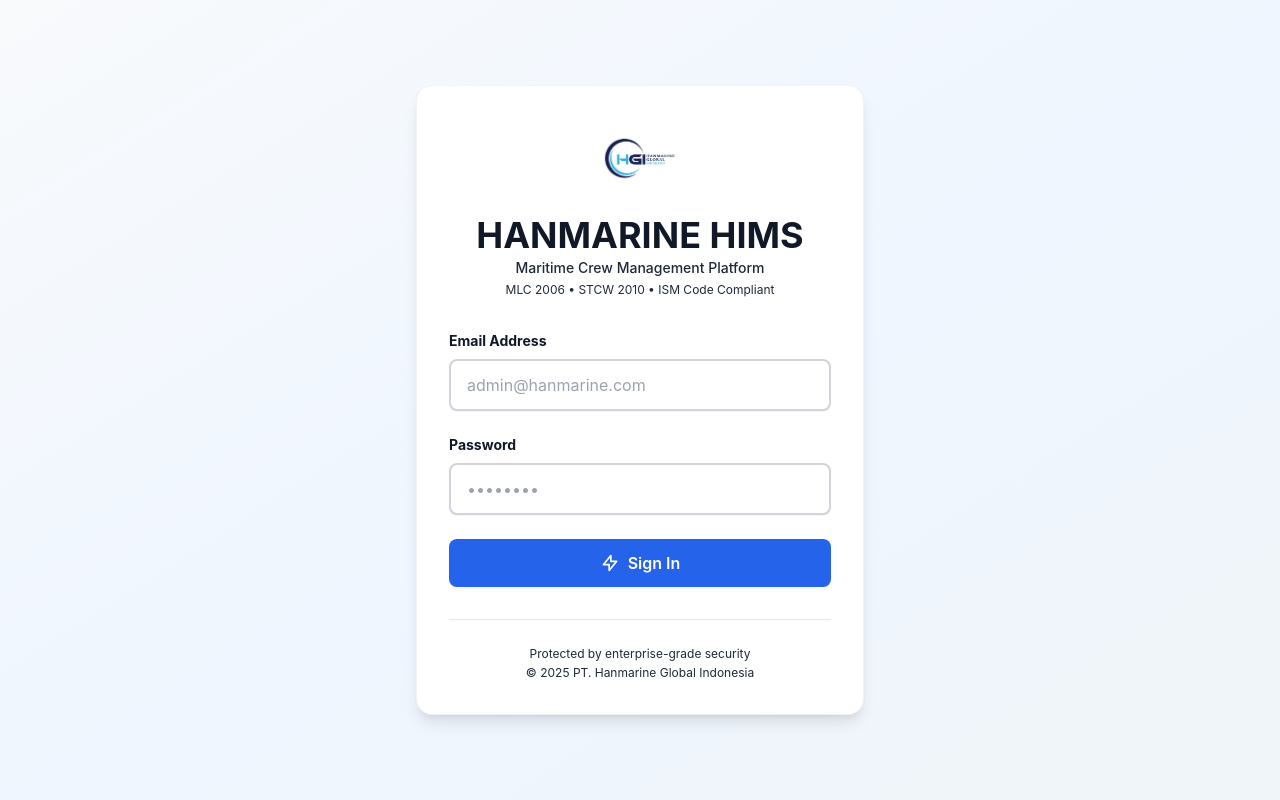
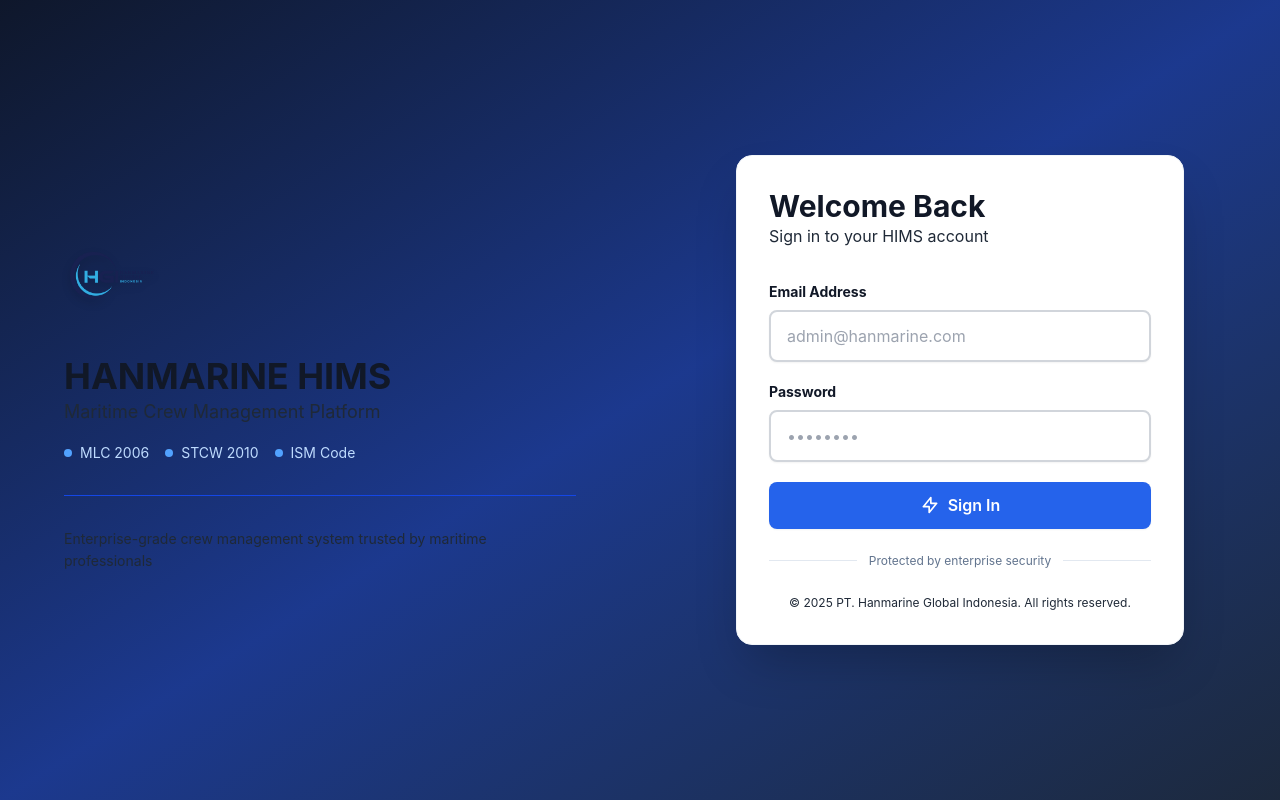
Before and after one commit to frogman715/hims-app, a Next.js app: page /auth/signin in a window 1280 px wide. Built offline with nearby package versions, Linux system fonts and the light colour scheme.

Commit message:
Redesign sign-in page with professional layout and better branding

```diff
--- a/src/app/auth/signin/SignInClient.tsx
+++ b/src/app/auth/signin/SignInClient.tsx
@@ -41,20 +41,54 @@
   };
 
   return (
-    <div className="min-h-screen flex items-center justify-center bg-gradient-to-br from-slate-50 via-blue-50 to-slate-100 px-4 py-12 sm:px-6 lg:px-8">
-      {/* Subtle background decorative element */}
-      <div className="absolute inset-0 -z-10 overflow-hidden">
-        <div className="absolute top-0 left-0 w-96 h-96 bg-blue-200 rounded-full mix-blend-multiply filter blur-3xl opacity-10" />
-        <div className="absolute -bottom-8 right-0 w-96 h-96 bg-indigo-200 rounded-full mix-blend-multiply filter blur-3xl opacity-10" />
+    <div className="min-h-screen flex flex-col lg:flex-row bg-gradient-to-br from-slate-900 via-blue-900 to-slate-800">
+      {/* Left side - Branding (hidden on mobile) */}
+      <div className="hidden lg:flex lg:w-1/2 flex-col justify-center items-center px-8 py-12">
+        <div className="max-w-lg text-center lg:text-left space-y-8">
+          <div className="flex justify-center lg:justify-start">
+            <div className="relative h-24 w-24">
+              <Image
+                src="/hanmarinereal.png"
+                alt="HANMARINE Global Indonesia"
+                fill
+                priority
+                className="object-contain drop-shadow-lg"
+              />
+            </div>
+          </div>
+          <div className="space-y-4">
+            <h1 className="text-4xl lg:text-5xl font-bold text-white leading-tight">
+              HANMARINE HIMS
+            </h1>
+            <p className="text-lg text-blue-100">Maritime Crew Management Platform</p>
+            <div className="flex flex-col lg:flex-row gap-4 text-sm text-blue-200 pt-4">
+              <span className="flex items-center gap-2">
+                <span className="w-2 h-2 bg-blue-400 rounded-full"></span>
+                MLC 2006
+              </span>
+              <span className="flex items-center gap-2">
+                <span className="w-2 h-2 bg-blue-400 rounded-full"></span>
+                STCW 2010
+              </span>
+              <span className="flex items-center gap-2">
+                <span className="w-2 h-2 bg-blue-400 rounded-full"></span>
+                ISM Code
+              </span>
+            </div>
+          </div>
+          <p className="text-sm text-blue-300 border-t border-blue-700 pt-8">
+            Enterprise-grade crew management system trusted by maritime professionals
+          </p>
+        </div>
       </div>
 
-      {/* Sign-in card */}
+      {/* Right side - Sign-in form */}
+      <div className="w-full lg:w-1/2 flex items-center justify-center px-4 py-12 sm:px-6 lg:px-8">
         <div className="w-full max-w-md">
-        <div className="bg-white rounded-2xl shadow-lg border border-slate-200/50 p-8 space-y-8">
-          {/* Logo section */}
-          <div className="text-center space-y-4">
+          {/* Mobile logo */}
+          <div className="lg:hidden text-center mb-8 space-y-2">
             <div className="flex justify-center">
-              <div className="relative h-20 w-20 flex-shrink-0">
+              <div className="relative h-16 w-16">
                 <Image
                   src="/hanmarinereal.png"
                   alt="HANMARINE Global Indonesia"
@@ -64,17 +98,21 @@
                 />
               </div>
             </div>
-            <div>
-              <h1 className="text-2xl font-bold text-slate-900">HANMARINE HIMS</h1>
-              <p className="mt-1 text-sm font-medium text-slate-600">Maritime Crew Management Platform</p>
-              <p className="mt-2 text-xs text-slate-500">MLC 2006 • STCW 2010 • ISM Code Compliant</p>
+            <h1 className="text-2xl font-bold text-white">HANMARINE HIMS</h1>
           </div>
+
+          {/* Sign-in card */}
+          <div className="bg-white rounded-2xl shadow-2xl border border-slate-100 p-8 space-y-6">
+            {/* Desktop heading */}
+            <div className="hidden lg:block space-y-2 mb-8">
+              <h2 className="text-3xl font-bold text-slate-900">Welcome Back</h2>
+              <p className="text-slate-600">Sign in to your HIMS account</p>
             </div>
 
             {/* Form section */}
-          <form className="space-y-6" onSubmit={handleSubmit}>
+            <form className="space-y-5" onSubmit={handleSubmit}>
               {/* Email field */}
-            <div className="space-y-2">
+              <div className="space-y-2.5">
                 <label htmlFor="email" className="block text-sm font-semibold text-slate-900">
                   Email Address
                 </label>
@@ -86,7 +124,7 @@
                   required
                   disabled={isLoading}
                   aria-invalid={error ? "true" : "false"}
-                className="w-full px-4 py-2.5 rounded-lg border border-slate-300 bg-white text-slate-900 placeholder-slate-400 transition focus:border-indigo-500 focus:ring-2 focus:ring-indigo-500/30 focus:outline-none disabled:bg-slate-50 disabled:text-slate-500"
+                  className="w-full px-4 py-3 rounded-lg border border-slate-300 bg-white text-slate-900 placeholder-slate-400 text-sm transition focus:border-blue-500 focus:ring-2 focus:ring-blue-500/20 focus:outline-none disabled:bg-slate-50 disabled:text-slate-500 disabled:border-slate-200"
                   placeholder="admin@hanmarine.com"
                   value={email}
                   onChange={(e) => setEmail(e.target.value)}
@@ -94,7 +132,7 @@
               </div>
 
               {/* Password field */}
-            <div className="space-y-2">
+              <div className="space-y-2.5">
                 <label htmlFor="password" className="block text-sm font-semibold text-slate-900">
                   Password
                 </label>
@@ -107,7 +145,7 @@
                   minLength={6}
                   disabled={isLoading}
                   aria-invalid={error ? "true" : "false"}
-                className="w-full px-4 py-2.5 rounded-lg border border-slate-300 bg-white text-slate-900 placeholder-slate-400 transition focus:border-indigo-500 focus:ring-2 focus:ring-indigo-500/30 focus:outline-none disabled:bg-slate-50 disabled:text-slate-500"
+                  className="w-full px-4 py-3 rounded-lg border border-slate-300 bg-white text-slate-900 placeholder-slate-400 text-sm transition focus:border-blue-500 focus:ring-2 focus:ring-blue-500/20 focus:outline-none disabled:bg-slate-50 disabled:text-slate-500 disabled:border-slate-200"
                   placeholder="••••••••"
                   value={password}
                   onChange={(e) => setPassword(e.target.value)}
@@ -116,15 +154,15 @@
 
               {/* Error message */}
               {error && (
-              <div className="flex gap-3 rounded-lg border border-red-300 bg-red-50 p-4 text-sm text-red-700">
-                <svg className="h-5 w-5 flex-shrink-0 mt-0.5" fill="currentColor" viewBox="0 0 20 20">
+                <div className="flex gap-3 rounded-lg border border-red-200 bg-red-50 p-4 text-sm">
+                  <svg className="h-5 w-5 flex-shrink-0 mt-0.5 text-red-600" fill="currentColor" viewBox="0 0 20 20">
                     <path
                       fillRule="evenodd"
                       d="M10 18a8 8 0 100-16 8 8 0 000 16zM8.707 7.293a1 1 0 00-1.414 1.414L8.586 10l-1.293 1.293a1 1 0 101.414 1.414L10 11.414l1.293 1.293a1 1 0 001.414-1.414L11.414 10l1.293-1.293a1 1 0 00-1.414-1.414L10 8.586 8.707 7.293z"
                       clipRule="evenodd"
                     />
                   </svg>
-                <div>{error}</div>
+                  <div className="text-red-600">{error}</div>
                 </div>
               )}
 
@@ -132,7 +170,7 @@
               <button
                 type="submit"
                 disabled={isLoading}
-              className="w-full flex items-center justify-center gap-2 px-4 py-2.5 rounded-lg bg-indigo-600 text-white font-semibold transition hover:bg-indigo-700 focus:outline-none focus:ring-2 focus:ring-indigo-500/50 focus:ring-offset-2 disabled:bg-slate-400 disabled:cursor-not-allowed disabled:hover:bg-slate-400"
+                className="w-full flex items-center justify-center gap-2 px-4 py-3 rounded-lg bg-gradient-to-r from-blue-600 to-blue-700 text-white font-semibold text-sm transition hover:from-blue-700 hover:to-blue-800 focus:outline-none focus:ring-2 focus:ring-blue-500/50 focus:ring-offset-2 disabled:from-slate-400 disabled:to-slate-400 disabled:cursor-not-allowed"
               >
                 {isLoading ? (
                   <>
@@ -157,10 +195,20 @@
               </button>
             </form>
 
+            {/* Divider */}
+            <div className="relative">
+              <div className="absolute inset-0 flex items-center">
+                <div className="w-full border-t border-slate-200"></div>
+              </div>
+              <div className="relative flex justify-center text-xs">
+                <span className="px-3 bg-white text-slate-500">Protected by enterprise security</span>
+              </div>
+            </div>
+
             {/* Footer */}
-          <div className="border-t border-slate-200 pt-6 text-center space-y-2">
-            <p className="text-xs text-slate-600">Protected by enterprise-grade security</p>
-            <p className="text-xs text-slate-500">© {new Date().getFullYear()} PT. Hanmarine Global Indonesia</p>
+            <div className="text-center text-xs text-slate-500">
+              <p>© {new Date().getFullYear()} PT. Hanmarine Global Indonesia. All rights reserved.</p>
+            </div>
           </div>
         </div>
       </div>
```
Lines whose indentation alone changed are shown as unchanged.
